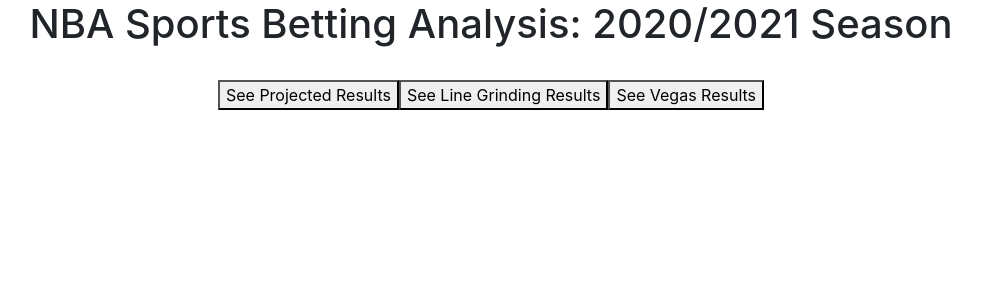
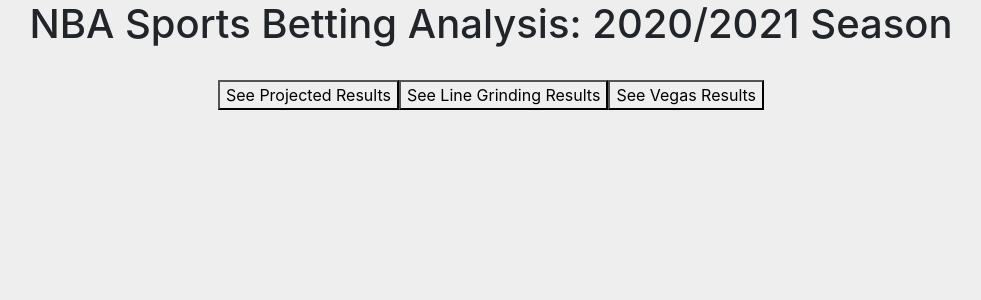
Before and after one commit to aaronw4/NBA-back-testing, a React (Create React App) app in the folder sportsbook/: page / in a window 1280 px wide. Shown: the top 300 px of the page, without its empty margins (149-1130 px from the left). Built offline with nearby package versions, Linux system fonts and the light colour scheme; no server answers.

Commit message:
Changed background to be less bright

```diff
--- a/sportsbook/src/index.css
+++ b/sportsbook/src/index.css
@@ -5,6 +5,7 @@ body {
     sans-serif;
   -webkit-font-smoothing: antialiased;
   -moz-osx-font-smoothing: grayscale;
+  background-color: #EEEEEE;
 }
 
 code {
```
